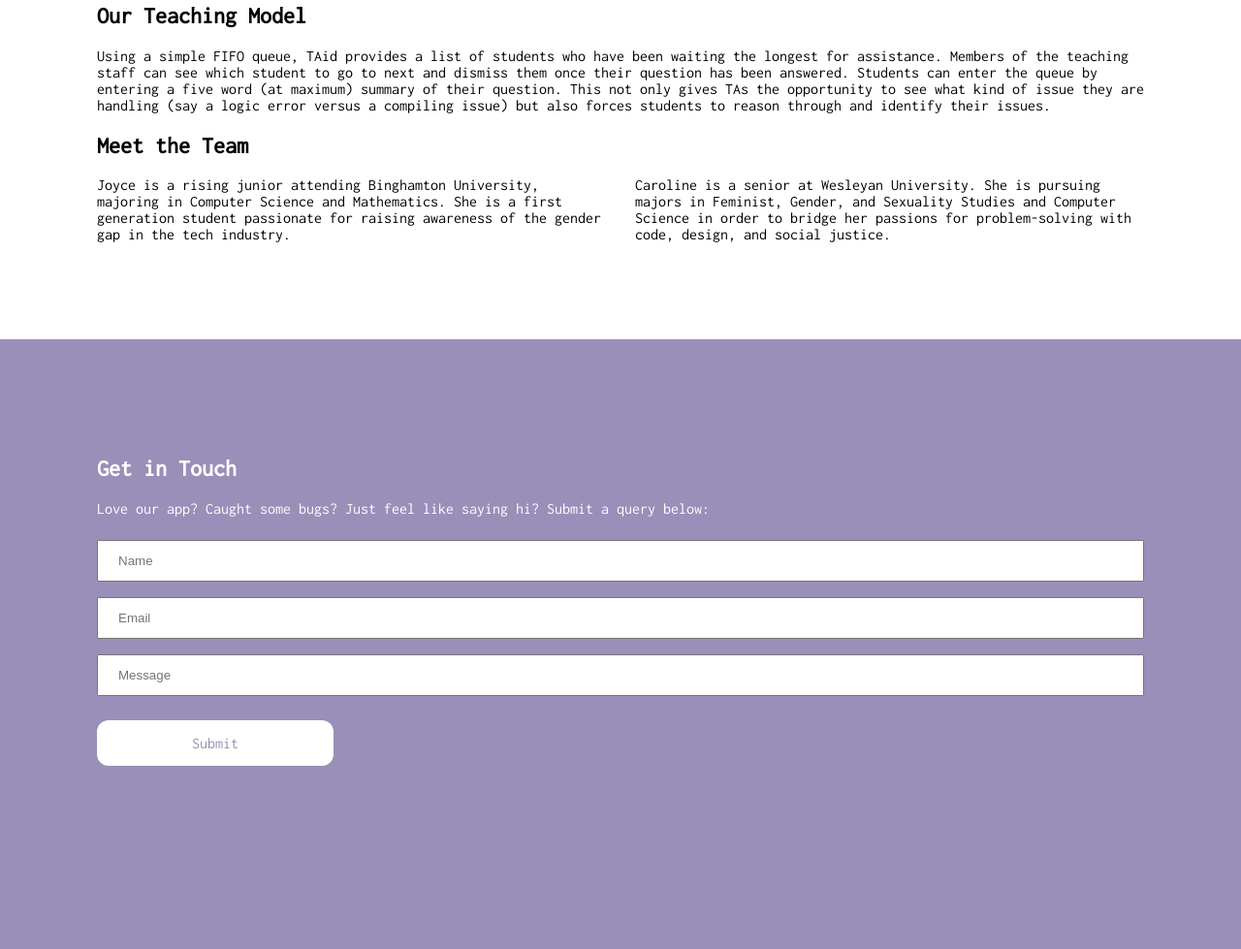
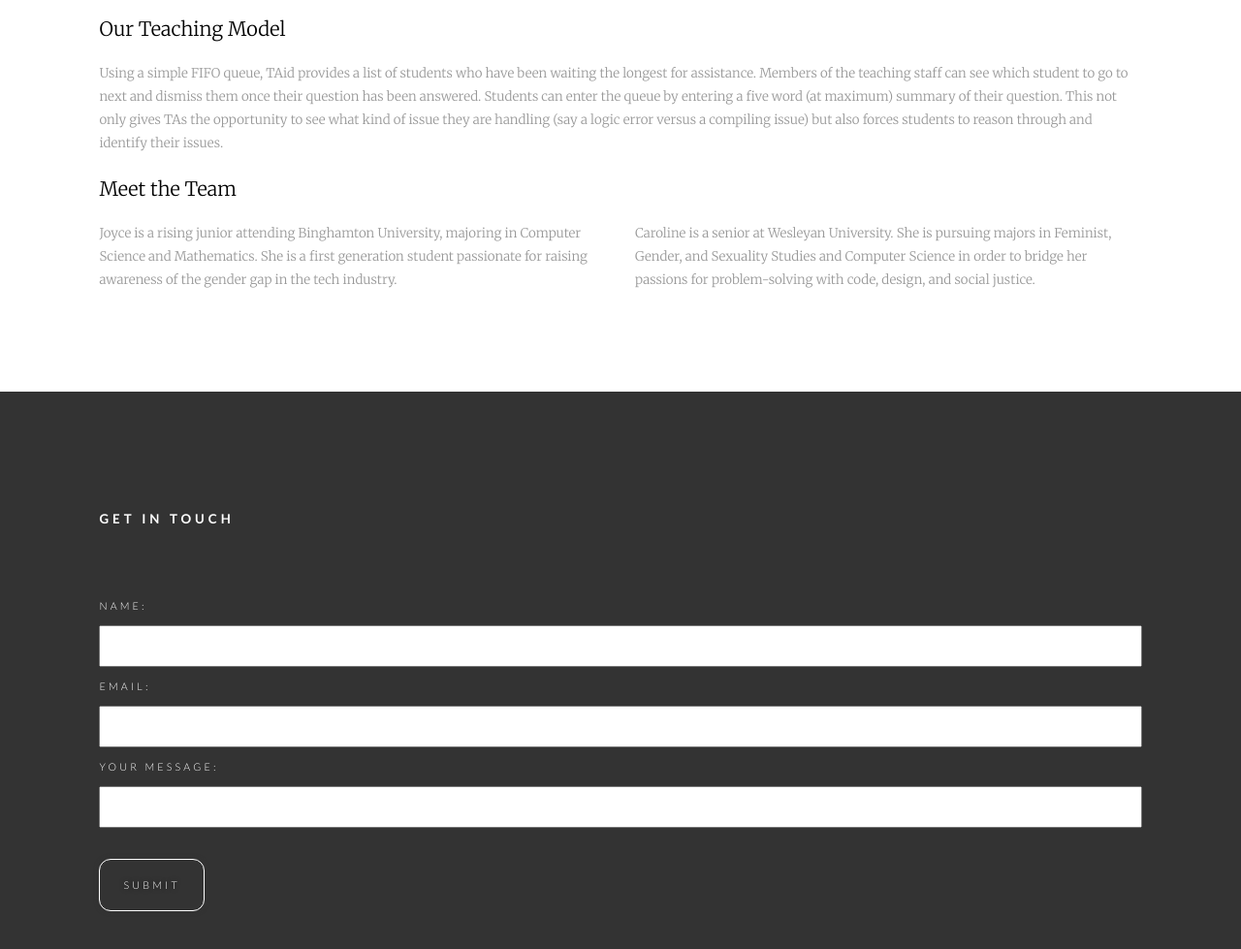
Before and after one commit to caroqliu/TAid, a plain HTML site: page index.html in a window 1280 px wide. Shown: the part 1151-2130 px from the top of the page at 97% size. Before the commit the page ends 2041 px from the top, so only its background shows below. Drawn offline with Linux system fonts and the light colour scheme.

Commit message:
added button, header, form styles; included parallax background

```diff
--- a/index.html
+++ b/index.html
@@ -4,7 +4,7 @@
     <meta charset="utf-8">
     <title>TAid: Student Queue</title>
     <link rel="stylesheet" href="styles.css">
-    <link href="https://fonts.googleapis.com/css?family=Inconsolata" rel="stylesheet">
+    <link href="https://fonts.googleapis.com/css?family=Lato:300,700|Merriweather:300" rel="stylesheet">
   </head>
   <body>
     <div id="intro">
@@ -31,12 +31,14 @@
     </div>
 
     <div id="contact">
-      <h2>Get in Touch</h2>
-      <p>Love our app? Caught some bugs? Just feel like saying hi? Submit a query below:</p>
-      <form>
-        <input type="text" name="name" placeholder="Name"><br>
-        <input type="text" name="email" placeholder="Email"><br>
-        <input type="text" name="message" placeholder="Message"><br><br>
+      <h4>Get in Touch</h4><br><br>
+      <form class="form">
+        <label for="fullName">Name:</label>
+        <input type="text" name="fullName"><br>
+        <label for="email">Email:</label>
+        <input type="text" name="email"><br>
+        <label for="message">Your Message:</label>
+        <input type="text" name="message"><br><br>
         <a href="" class="button">Submit</a>
       </form>
     </div>
--- a/styles.css
+++ b/styles.css
@@ -1,26 +1,51 @@
 body, html {
-  font-family: 'Inconsolata', monospace;
+  font-family: 'Merriweather', serif;
+  font-size: 10pt;
   height: 100%;
   margin: 0;
-  background-color: #998FB8;
+  font-weight: 300;
+  color: #999;
+  line-height: 1.8;
 }
 
 h1 {
-  font-size: 48pt;
+  font-size: 4em;
   margin-bottom: 0;
+  font-weight: 300;
+}
+
+h2 {
+  font-weight: 300;
+  color: #000;
+}
+
+h3 {
+  font-weight: 300;
+}
+
+h4 {
+  font-weight: 700;
+  font-family: 'Lato', sans-serif;
+  letter-spacing: 0.3em;
+  text-transform: uppercase;
 }
 
 #intro {
   height: 100%;
-  background-color: #998FB8;
-  padding-top: 100px;
-  padding-left: 100px;
+  text-shadow: 0px 0px 5px #000;
+  background-image: url("people.jpg");
+  background-attachment: fixed;
+  background-position: center;
+  background-repeat: no-repeat;
+  background-size: cover;
+  padding-top: 8%;
+  padding-left: 8%;
   color: white;
 }
 
 #about {
   background-color: white;
-  padding: 100px;
+  padding: 8%;
 }
 
 #team {
@@ -38,9 +63,9 @@ h1 {
   padding-left: 15px;
 }
 
-#contact {
-  background-color: #998FB8;
-  padding: 100px;
+#contact{
+  background-color: #333333;
+  padding: 8%;
   color: white;
 }
 
@@ -52,14 +77,26 @@ input[type=text] {
 }
 
 .button {
-  background-color: white;
+  background: transparent;
+  border: 1px solid #fff;
+  font-family: 'Lato', sans-serif;
+  letter-spacing: 0.3em;
+  text-transform: uppercase;
   border-radius: 12px;
-  border: none;
-  color: #998FB8;
-  padding: 15px 32px;
+  color: #fff;
+  padding: 16px 24px;
   text-align: center;
   text-decoration: none;
   display: inline-block;
-  font-size: 16px;
-  width: 180px;
+  font-size: .8em;
+  box-shadow: 0px 0px 5px #333;
+  text-shadow: 0px 0px 5px #000;
+  margin-right: 10px;
 }
+
+.form label {
+  font-family: 'Lato', sans-serif;
+  font-size: 0.8em;
+  letter-spacing: 0.3em;
+  text-transform: uppercase;
+}
```
Also changed, not shown: people.jpg (added).
